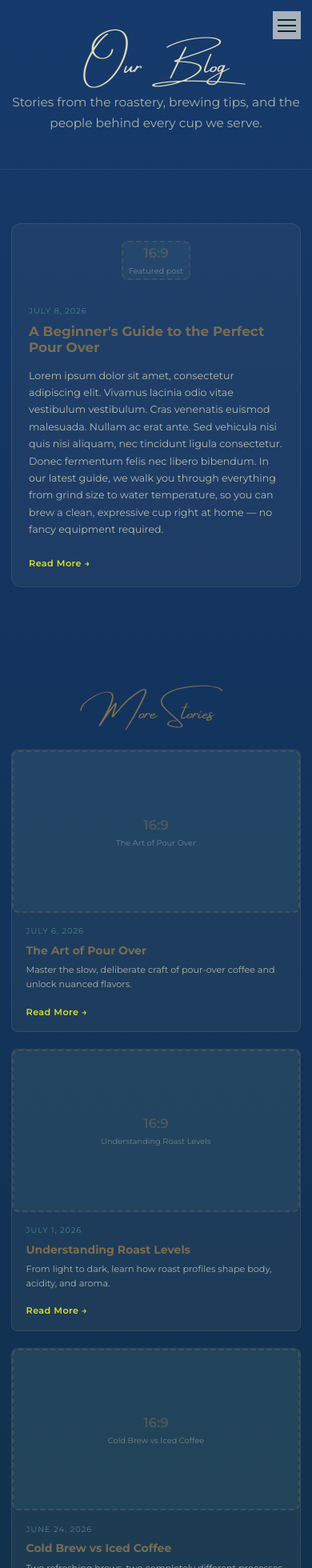
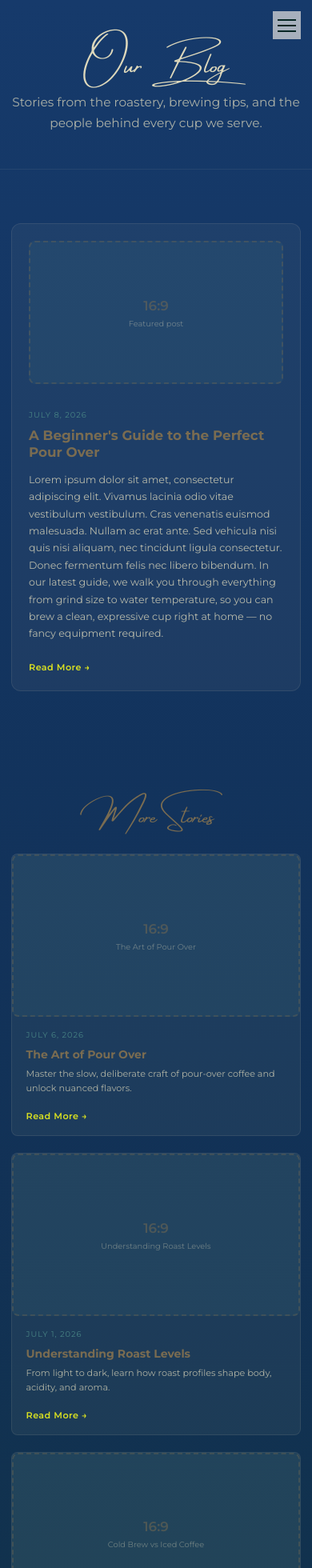
Before and after one commit to Caertos/Paradise-Roasters, a React (Vite) app: page /blogs in a window 390 px wide. Shown: the top 1960 px of the page at 80% size. Built offline with nearby package versions, Linux system fonts and the light colour scheme.

Commit message:
fix(blogs): keep featured media full width and stack the grid at 560px
The featured card image collapsed inside the grid for the same reason as the
About media: auto margins stop items stretching. The blog grid also stacked
too early at 768px, leaving a narrow centred column.

```diff
--- a/src/pages/blogs/blogs.css
+++ b/src/pages/blogs/blogs.css
@@ -228,14 +228,16 @@
     grid-template-columns: 1fr;
   }
 
+  /* width: 100% — auto margins stop grid items stretching, which collapsed the image */
   .featured-card__media {
+    width: 100%;
     max-width: 32rem;
     margin-inline: auto;
   }
+}
 
+@media (max-width: 560px) {
   .blogs-grid {
     grid-template-columns: 1fr;
-    max-width: 26rem;
-    margin-inline: auto;
   }
 }
```
